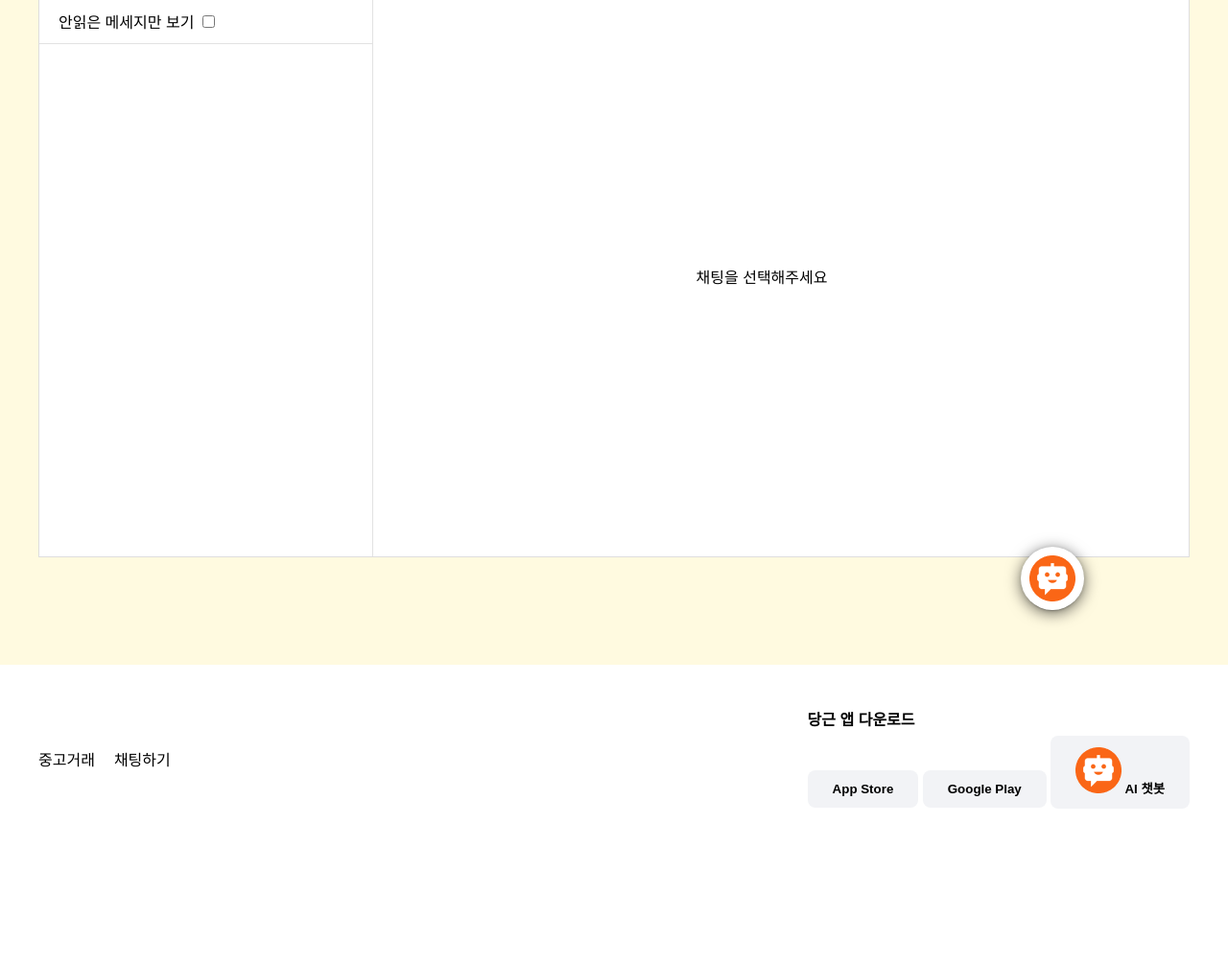
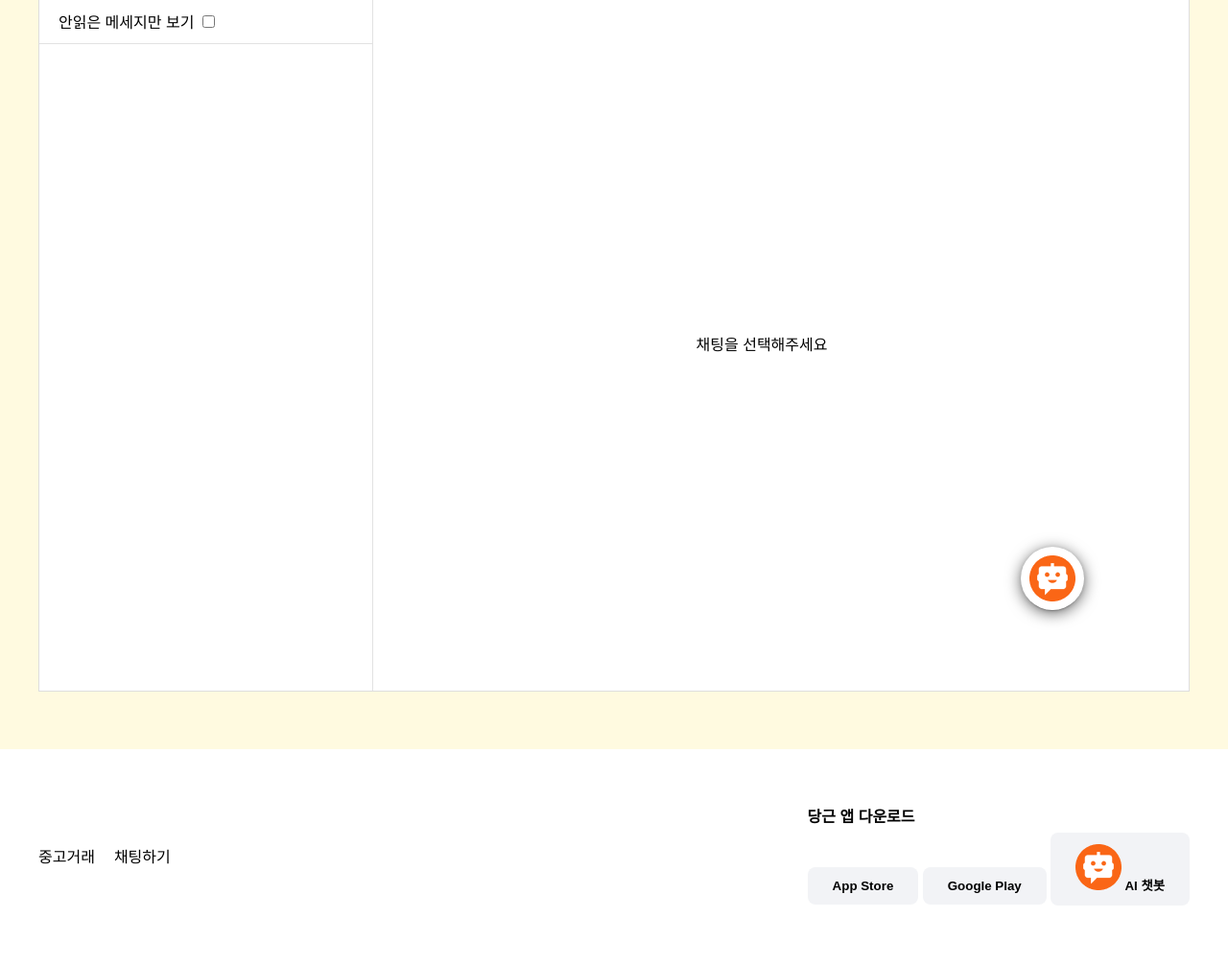
Before and after one commit to Dani8175/merchant_django, a Django app: page /chat/ in a window 1280 px wide. Shown: the part 114-1120 px from the top of the page at 96% size. Before the commit the page ends 957 px from the top, so only its background shows below. Run offline with Django 4.2, Linux system fonts and the light colour scheme; data that the repository does not hold is empty; parts of the project's set-up code (start-up, migrations or seed data) failed here and were passed over.

Commit message:
푸터 크기수정

```diff
--- a/merchant_django/carrot_app/static/css/chat.css
+++ b/merchant_django/carrot_app/static/css/chat.css
@@ -19,7 +19,7 @@ h3{
     border: 1px solid #dedede;
     margin: 48px 0 0 0 ;
     align-items: stretch;
-    height: 580px;
+    height: 720px;
 }
 
 .post-box img{
--- a/merchant_django/carrot_app/static/css/footer.css
+++ b/merchant_django/carrot_app/static/css/footer.css
@@ -1,10 +1,10 @@
 .footer{
     width: 100%;
     background-color: #fff;
-    height: 200px;
+    height: 225px;
     display: flex;
     font-family: 'Pretendard', sans-serif;
-    margin-top: 112px;
+    margin-top: 60px;
 }
 
 .buttons{
```
